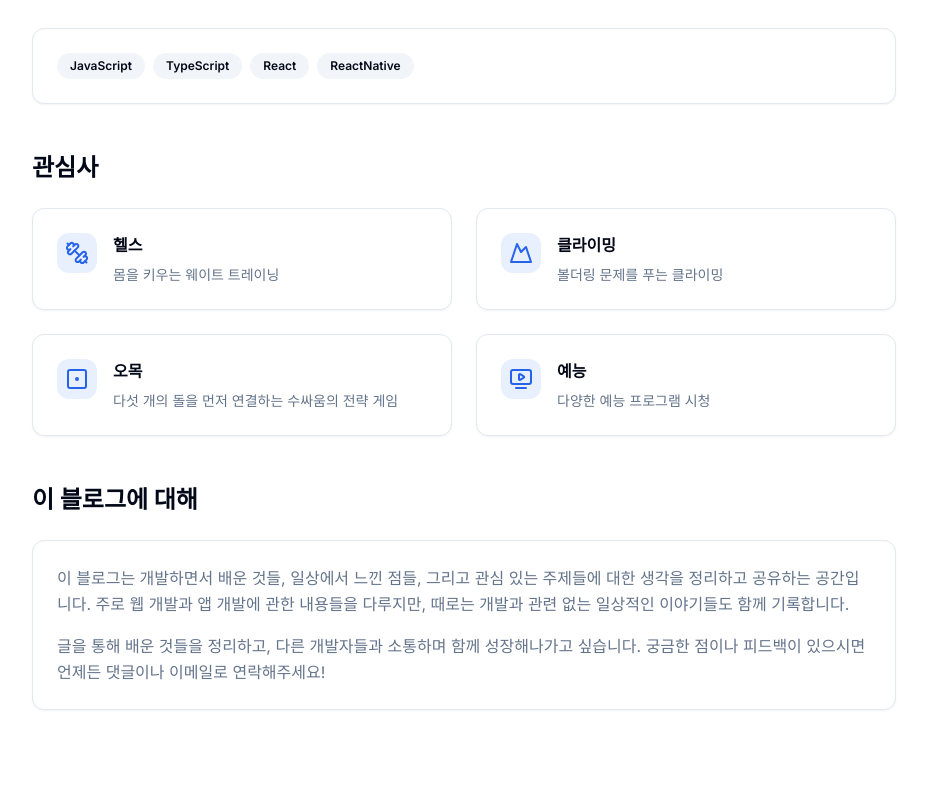
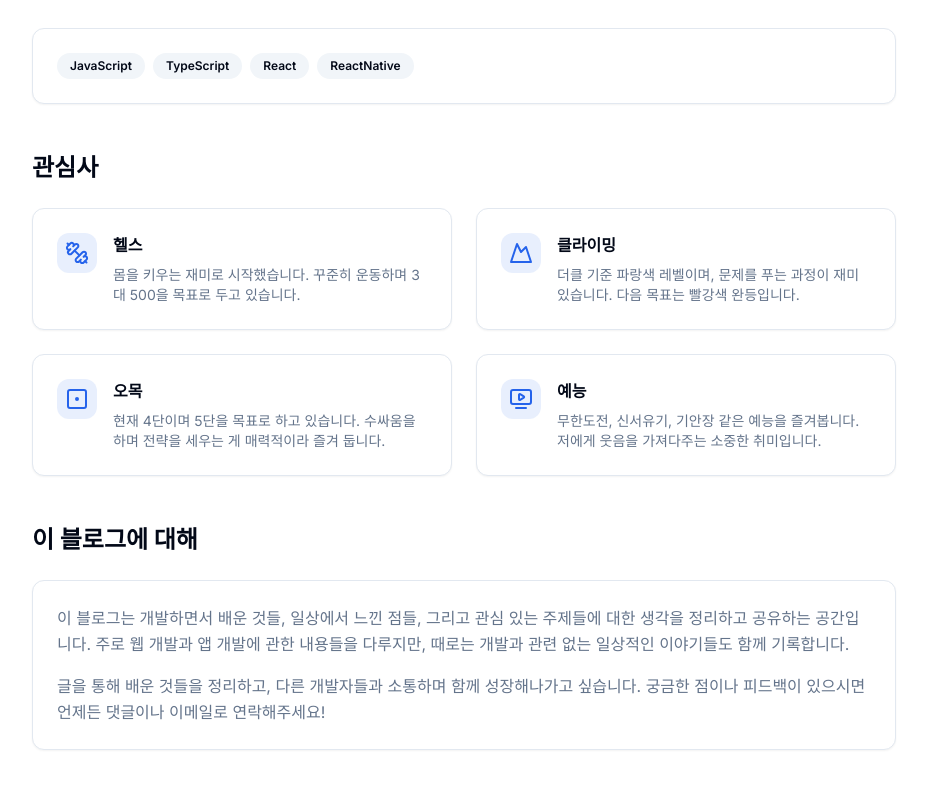
Before and after one commit to eggmun98/eggmun-blog, a Next.js app: page /about in a window 1280 px wide. Shown: the part 712-1500 px from the top of the page, without its empty margins (176-1103 px from the left). Before the commit the page ends 1470 px from the top, so only its background shows below. Built offline with nearby package versions, Linux system fonts and the light colour scheme.

Commit message:
fix: 취미 설명글 수정

```diff
--- a/app/about/page.tsx
+++ b/app/about/page.tsx
@@ -13,10 +13,10 @@ export default function AboutPage() {
   ]
 
   const interests = [
-    { name: "헬스", icon: Dumbbell, description: "몸을 키우는 웨이트 트레이닝" },
-    { name: "클라이밍", icon: Mountain, description: "볼더링 문제를 푸는 클라이밍" },
-    { name: "오목", icon: DotSquare, description: "다섯 개의 돌을 먼저 연결하는 수싸움의 전략 게임" },
-    { name: "예능", icon: TvMinimalPlay, description: "다양한 예능 프로그램 시청" },
+    { name: "헬스", icon: Dumbbell, description: "몸을 키우는 재미로 시작했습니다. 꾸준히 운동하며 3대 500을 목표로 두고 있습니다." },
+    { name: "클라이밍", icon: Mountain, description: "더클 기준 파랑색 레벨이며, 문제를 푸는 과정이 재미있습니다. 다음 목표는 빨강색 완등입니다." },
+    { name: "오목", icon: DotSquare, description: "현재 4단이며 5단을 목표로 하고 있습니다. 수싸움을 하며 전략을 세우는 게 매력적이라 즐겨 둡니다." },
+    { name: "예능", icon: TvMinimalPlay, description: "무한도전, 신서유기, 기안장 같은 예능을 즐겨봅니다. 저에게 웃음을 가져다주는 소중한 취미입니다." },
   ]
 
   return (
```
